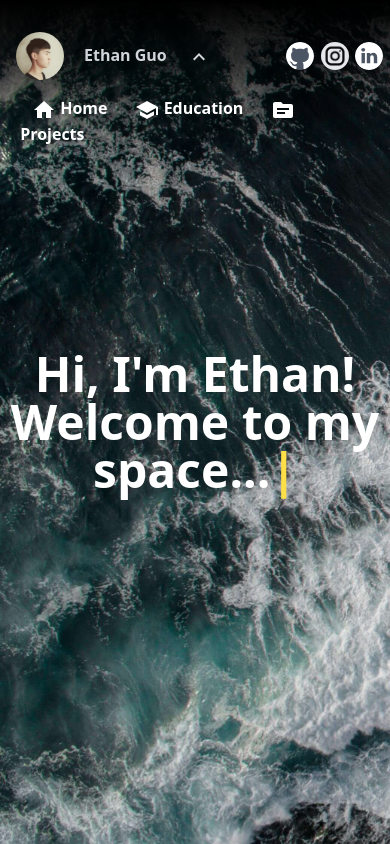
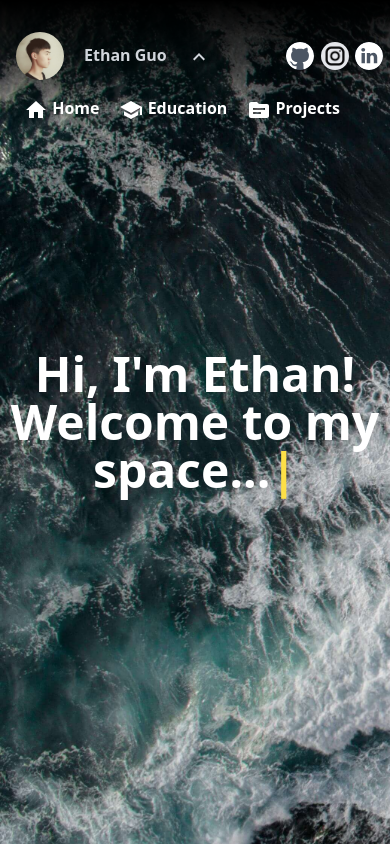
Before and after one commit to EthanGuo666/EthanGuo666.github.io, a React (Vite) app in the folder ethan_personal_page/: page / in a window 390 px wide. Both pictures are taken after a click on the button 198 px from the left and 56 px from the top of the page. Shown: the top 844 px of the page. Built offline with nearby package versions, Linux system fonts and the light colour scheme.

Commit message:
fix: menu display issue on small screen devices

```diff
--- a/ethan_personal_page/src/components/HeaderBar.jsx
+++ b/ethan_personal_page/src/components/HeaderBar.jsx
@@ -87,7 +87,7 @@ function HeaderBar() {
             to='page-top'
             smooth
             duration={500}
-            className='ml-4 mr-3 text-white font-bold text-center hover:cursor-pointer transition duration-300'
+            className='ml-2 mr-3 text-white font-bold text-center hover:cursor-pointer transition duration-300'
             onClick={() => setMenuVisible(!menuVisible)}
           >
             <HomeIcon />
@@ -97,7 +97,7 @@ function HeaderBar() {
             to='education-top'
             smooth
             duration={500}
-            className='ml-4 mr-3 text-white font-bold text-center hover:cursor-pointer transition duration-300'
+            className='ml-2 mr-3 text-white font-bold text-center hover:cursor-pointer transition duration-300'
             onClick={() => setMenuVisible(!menuVisible)}
           >
             <SchoolIcon />
@@ -107,7 +107,7 @@ function HeaderBar() {
             to='projects-top'
             smooth
             duration={500}
-            className='ml-4 mr-3 text-white font-bold text-center hover:cursor-pointer transition duration-300'
+            className='ml-2 mr-3 text-white font-bold text-center hover:cursor-pointer transition duration-300'
             onClick={() => setMenuVisible(!menuVisible)}
           >
             <SourceIcon />
```
